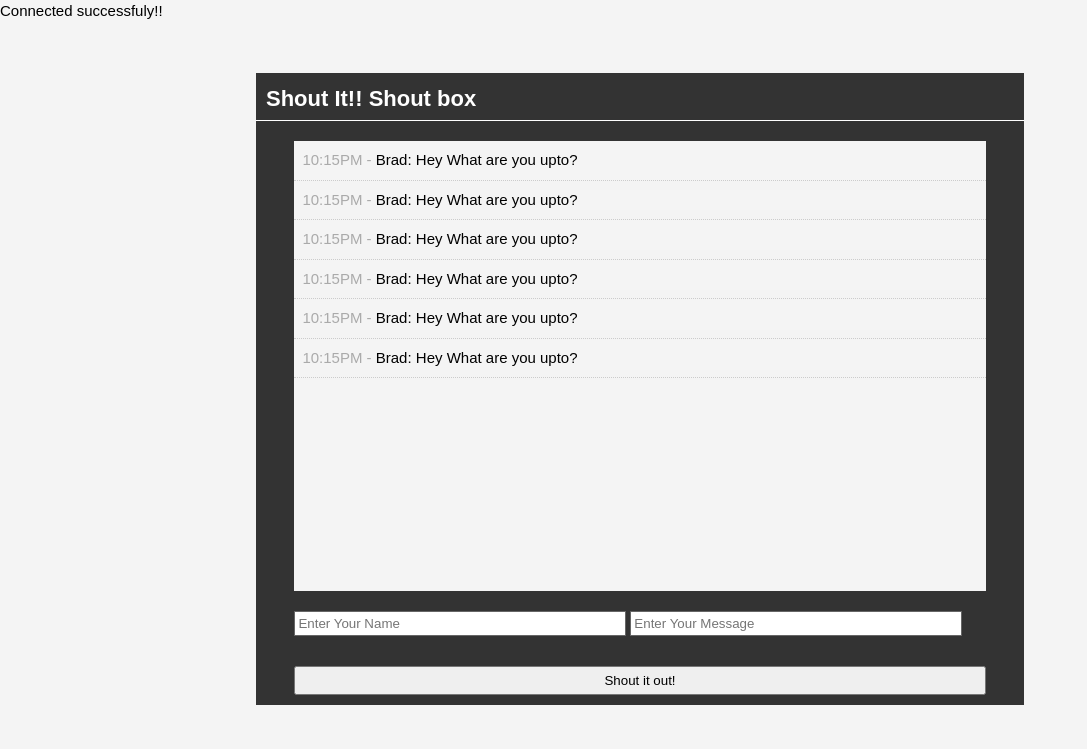
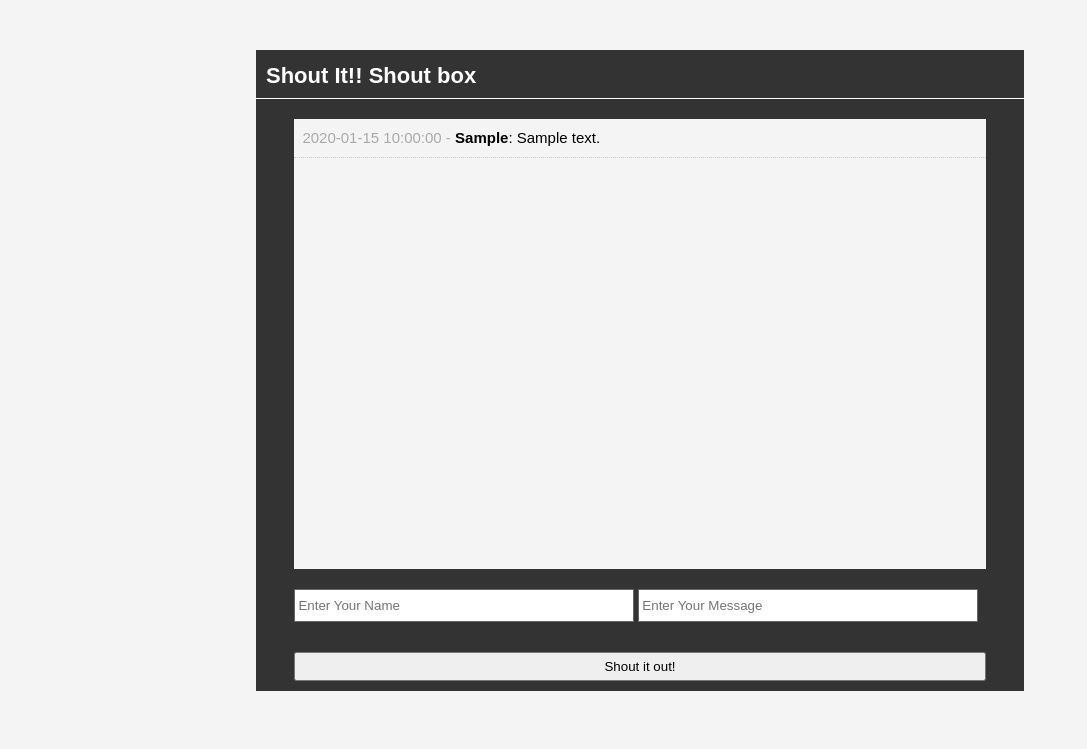
Before and after one commit to spraveenitpro/shoutitbox, a PHP site: page / in a window 1280 px wide. Shown: the top 749 px of the page, without its empty margins (0-1087 px from the left). Run offline with PHP 8.4, Linux system fonts and the light colour scheme; tables that the repository leaves empty or names only in its code hold one stand-in row (values such as "Sample post").

Commit message:
Connected to the database to fetch shouts and display them

```diff
--- a/database.php
+++ b/database.php
@@ -8,6 +8,4 @@ $con = mysqli_connect("localhost", "root", "root", "shoutit");
 
 if (mysqli_connect_errno()){
     echo 'Failed to connect to MySql'.mysqli_connect_error();
-} else {
-    echo 'Connected successfuly!!';
 }
--- a/index.php
+++ b/index.php
@@ -1,4 +1,13 @@
 <?php include 'database.php'; ?>
+
+<?php
+
+    //Create Select Query
+    $query = "SELECT * FROM shouts";
+    $shouts = mysqli_query($con, $query);
+
+
+?>
 
 <!DOCTYPE html>
     <head>
@@ -13,12 +22,9 @@
             </header>
             <div id="shouts">
                 <ul>
-                    <li class="shout"><span>10:15PM - </span> Brad: Hey What are you upto?</li>
-                    <li class="shout"><span>10:15PM - </span> Brad: Hey What are you upto?</li>
-                    <li class="shout"><span>10:15PM - </span> Brad: Hey What are you upto?</li>
-                    <li class="shout"><span>10:15PM - </span> Brad: Hey What are you upto?</li>
-                    <li class="shout"><span>10:15PM - </span> Brad: Hey What are you upto?</li>
-                    <li class="shout"><span>10:15PM - </span> Brad: Hey What are you upto?</li>
+                    <?php while( $row = mysqli_fetch_assoc($shouts)) :   ?>
+                    <li class="shout"><span><?php echo $row['time'];   ?> - </span><b>  <?php echo $row['user'];   ?></b>: <?php echo $row['message'];   ?></li>
+                    <?php endwhile;   ?>
                 </ul>
             </div>
             <div id="input">
```
